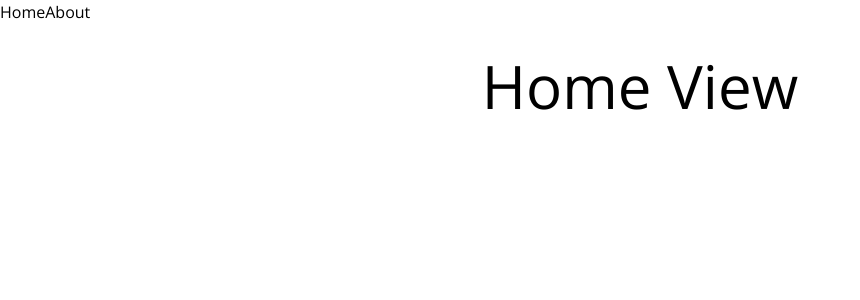
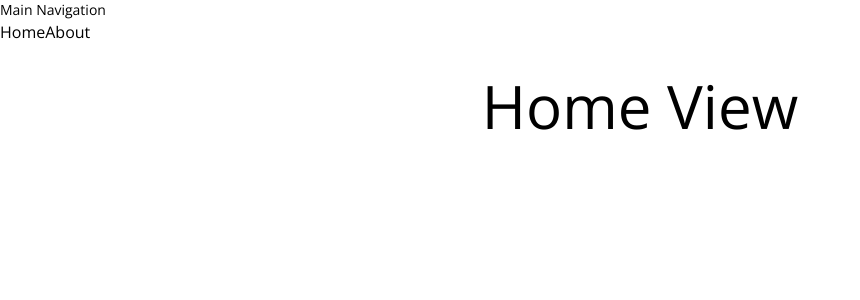
Before and after one commit to gezielcarvalho/vuejs-masterclass, a Vue app in the folder job-search/: page / in a window 1280 px wide. Shown: the top 300 px of the page, without its empty margins (0-860 px from the left). Built offline with nearby package versions, Linux system fonts and the light colour scheme.

Commit message:
Refactor App.vue and MainNav.vue components, update code formatting and linting configurations, and add postcss and tailwind configuration files

```diff
--- a/job-search/src/App.vue
+++ b/job-search/src/App.vue
@@ -1,14 +1,12 @@
 <script setup lang="ts">
-  import { RouterLink, RouterView } from "vue-router";
+  import { RouterView } from "vue-router";
+  import MainNav from "@/components/MainNav.vue";
 </script>
 
 <template>
   <header>
     <div class="wrapper">
-      <nav>
-        <RouterLink to="/">Home</RouterLink>
-        <RouterLink to="/about">About</RouterLink>
-      </nav>
+      <MainNav title="Main Navigation" />
     </div>
   </header>
   <RouterView />
--- /dev/null
+++ b/job-search/src/components/MainNav.vue
@@ -0,0 +1,16 @@
+<script setup lang="ts">
+  import { RouterLink } from "vue-router";
+
+  interface IMainNavProps {
+    title: string;
+  }
+
+  const props = defineProps<IMainNavProps>();
+</script>
+<template>
+  <header class="w-full text-sm">{{ props.title }}</header>
+  <nav>
+    <RouterLink to="/">Home</RouterLink>
+    <RouterLink to="/about">About</RouterLink>
+  </nav>
+</template>
--- a/job-search/tailwind.config.js
+++ b/job-search/tailwind.config.js
@@ -6,6 +6,27 @@ export default {
     extend: {
       fontFamily: {
         sans: ["Open Sans", ...defaultTheme.fontFamily.sans]
+      },
+      colors: {
+        "brand-gray-1": "#DADCE0",
+        "brand-blue-1": "#1967D2",
+        "brand-green-1": "#137333",
+        primary: "#4D7CFE",
+        secondary: "#F0F2F7",
+        tertiary: "#F9FAFE",
+        dark: "#1E2026",
+        light: "#F9FAFE",
+        gray: {
+          100: "#F0F2F7",
+          200: "#D9DBE9",
+          300: "#B7B9CC",
+          400: "#8C90B6",
+          500: "#6C7293",
+          600: "#4D5066",
+          700: "#33364A",
+          800: "#1E2026",
+          900: "#0D0E11"
+        }
       }
     }
   },
```
